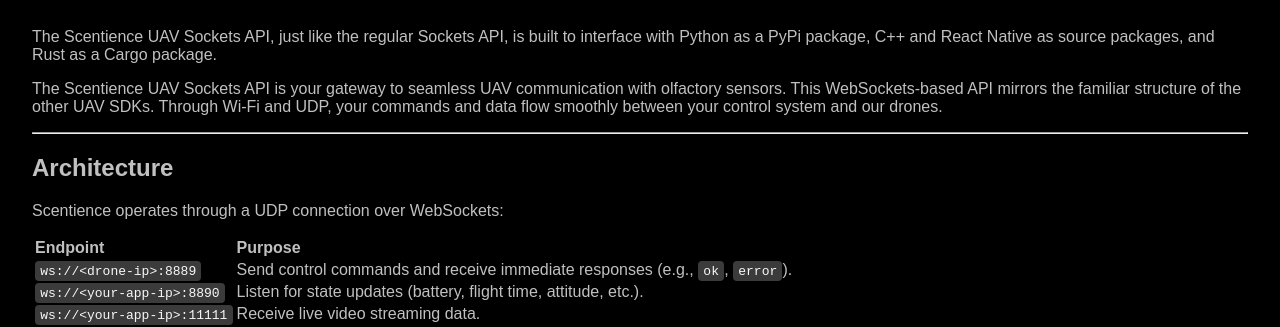
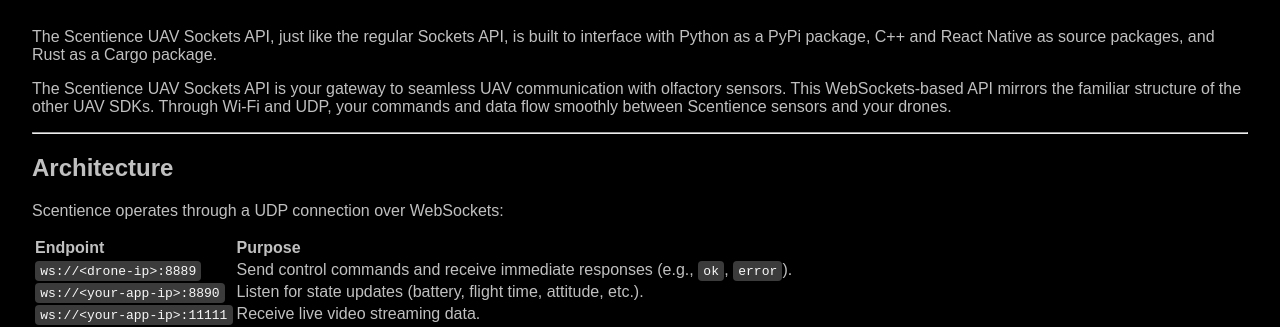
Before and after one commit to Scentience/docs-api, a Jekyll site: the page built from sockets-uav-api.md, in a window 1280 px wide and 900 px high. Shown: the part 176-503 px from the top of the window. Built offline with Jekyll 4.4.1, drawn with Linux system fonts in a browser that asks for light colours.

Commit message:
fix typo in uav sockets

```diff
--- a/sockets-uav-api.md
+++ b/sockets-uav-api.md
@@ -9,7 +9,7 @@
 
 The Scentience UAV Sockets API is your gateway to seamless UAV communication with olfactory sensors.
 This WebSockets-based API mirrors the familiar structure of the other UAV SDKs.
-Through Wi-Fi and UDP, your commands and data flow smoothly between your control system and our drones.
+Through Wi-Fi and UDP, your commands and data flow smoothly between Scentience sensors and your drones.
 
 ---
 
```
